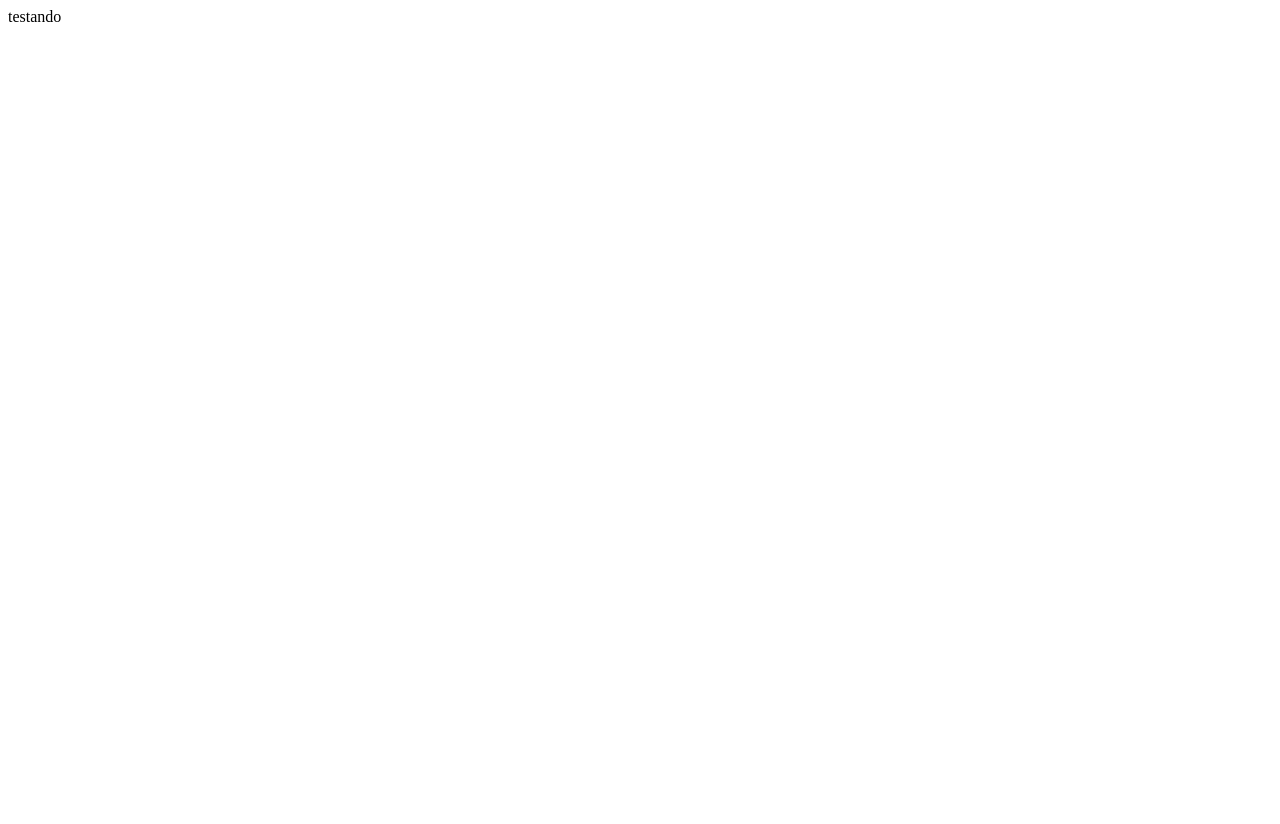
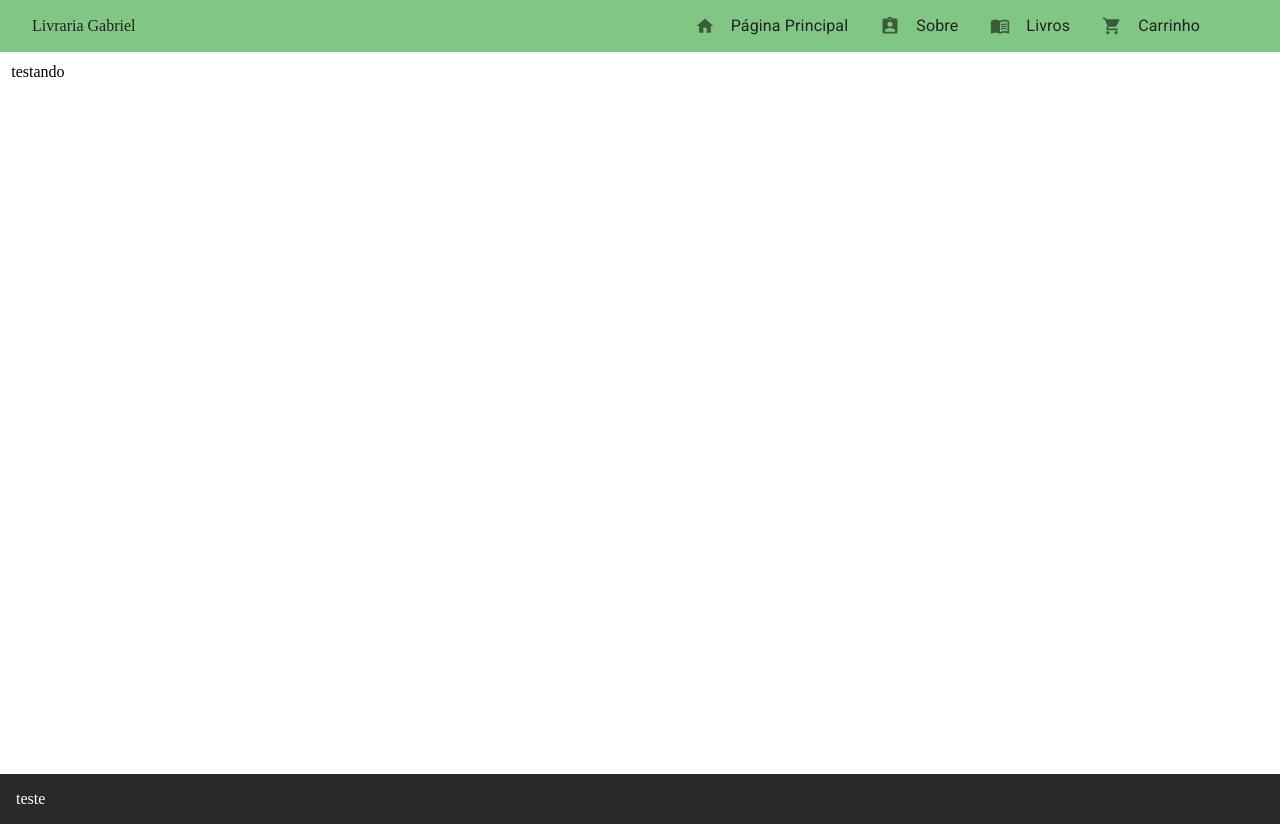
Before and after one commit to gabrielcomputacao/loja-livros-gabriel, a React (Create React App) app in the folder site-livraria-gabriel/: page /home in a window 1280 px wide. Before the commit the page ends 800 px from the top, so only its background shows below. Built offline with nearby package versions, Linux system fonts and the light colour scheme.

Commit message:
feat: Criação do header/ footer padrão

```diff
--- a/site-livraria-gabriel/public/index.html
+++ b/site-livraria-gabriel/public/index.html
@@ -24,7 +24,7 @@
 
     <title>Gabriel Livraria</title>
   </head>
-  <body>
+  <body style="padding: 0;margin: 0;">
     <noscript>Você precisa ter o Javascript em sua Máquina.</noscript>
 
 
--- /dev/null
+++ b/site-livraria-gabriel/src/pages/Home.tsx
@@ -0,0 +1,16 @@
+import { Box } from "@mui/material"
+import { LayoutPrincipal } from "../shared/layouts"
+
+export const Home = () =>{
+    return (
+        <>
+            <LayoutPrincipal>
+                <Box>
+                        testando
+                </Box>
+
+
+            </LayoutPrincipal>
+        </>
+    )
+}
--- /dev/null
+++ b/site-livraria-gabriel/src/pages/index.ts
@@ -0,0 +1 @@
+export * from "./Home";
--- a/site-livraria-gabriel/src/routes/index.tsx
+++ b/site-livraria-gabriel/src/routes/index.tsx
@@ -1,12 +1,13 @@
 
 
 import { Routes,Route,Navigate } from 'react-router-dom';
+import { Home } from '../pages';
 
 export const AppRoutes = () =>{
 
     return(
         <Routes>
-            <Route path='/home' element={<>testando </>} />
+            <Route path='/home' element={<Home />} />
             <Route path='*' element={<Navigate to="/home" />} />
         </Routes>
     );
--- /dev/null
+++ b/site-livraria-gabriel/src/shared/components/Footer.tsx
@@ -0,0 +1,10 @@
+import { Box } from "@mui/material"
+
+
+export const Footer = () =>{
+    return (
+        <Box bgcolor="#292929" color="#fff" padding="1em" height="100%">
+                teste
+        </Box>
+    )
+}
--- /dev/null
+++ b/site-livraria-gabriel/src/shared/components/Header.tsx
@@ -0,0 +1,46 @@
+import { Box,  ListItemIcon, ListItemText, MenuItem, MenuList } from "@mui/material";
+import HomeIcon from "@mui/icons-material/Home";
+import MenuBookIcon from '@mui/icons-material/MenuBook';
+import LocalGroceryStoreIcon from '@mui/icons-material/LocalGroceryStore';
+import AssignmentIndIcon from '@mui/icons-material/AssignmentInd';
+import { green } from "@mui/material/colors";
+
+export const Header = () => {
+  return (
+    <Box display="flex" flexDirection="row" alignItems="center" justifyContent="space-between"  width="100%"  bgcolor={green[300]} color="#222">
+
+      <Box textAlign="center" paddingLeft="2em">
+            Livraria Gabriel
+      </Box>
+
+      <Box paddingRight="4em">
+      <MenuList component={Box} display="flex" justifyContent="space-around" >
+        <MenuItem>
+          <ListItemIcon>
+            <HomeIcon fontSize="small" />
+          </ListItemIcon>
+          <ListItemText>Página Principal</ListItemText>
+        </MenuItem>
+        <MenuItem>
+          <ListItemIcon>
+            <AssignmentIndIcon fontSize="small" />
+          </ListItemIcon>
+          <ListItemText>Sobre</ListItemText>
+        </MenuItem>
+        <MenuItem>
+          <ListItemIcon>
+            <MenuBookIcon fontSize="small" />
+          </ListItemIcon>
+          <ListItemText>Livros</ListItemText>
+        </MenuItem>
+        <MenuItem>
+          <ListItemIcon>
+            <LocalGroceryStoreIcon fontSize="small" />
+          </ListItemIcon>
+          <ListItemText>  Carrinho</ListItemText>
+        </MenuItem>
+      </MenuList>
+      </Box>
+    </Box>
+  );
+};
--- /dev/null
+++ b/site-livraria-gabriel/src/shared/components/index.ts
@@ -0,0 +1,2 @@
+export * from "./Header";
+export * from "./Footer";
--- /dev/null
+++ b/site-livraria-gabriel/src/shared/layouts/LayoutPrincipal.tsx
@@ -0,0 +1,24 @@
+import { Box } from "@mui/material";
+import { Footer, Header } from "../components";
+
+
+
+interface ILayoutPrincipalProps {
+    children: React.ReactNode;
+
+}
+
+
+export const LayoutPrincipal: React.FC<ILayoutPrincipalProps> = ({children}) =>{
+
+    return (
+        <>
+            <Header />
+            <Box minHeight="700px" padding=".7em">
+                {children}
+            </Box>
+            <Footer />
+        </>
+    );
+
+};
--- /dev/null
+++ b/site-livraria-gabriel/src/shared/layouts/index.ts
@@ -0,0 +1 @@
+export * from "./LayoutPrincipal";
```
